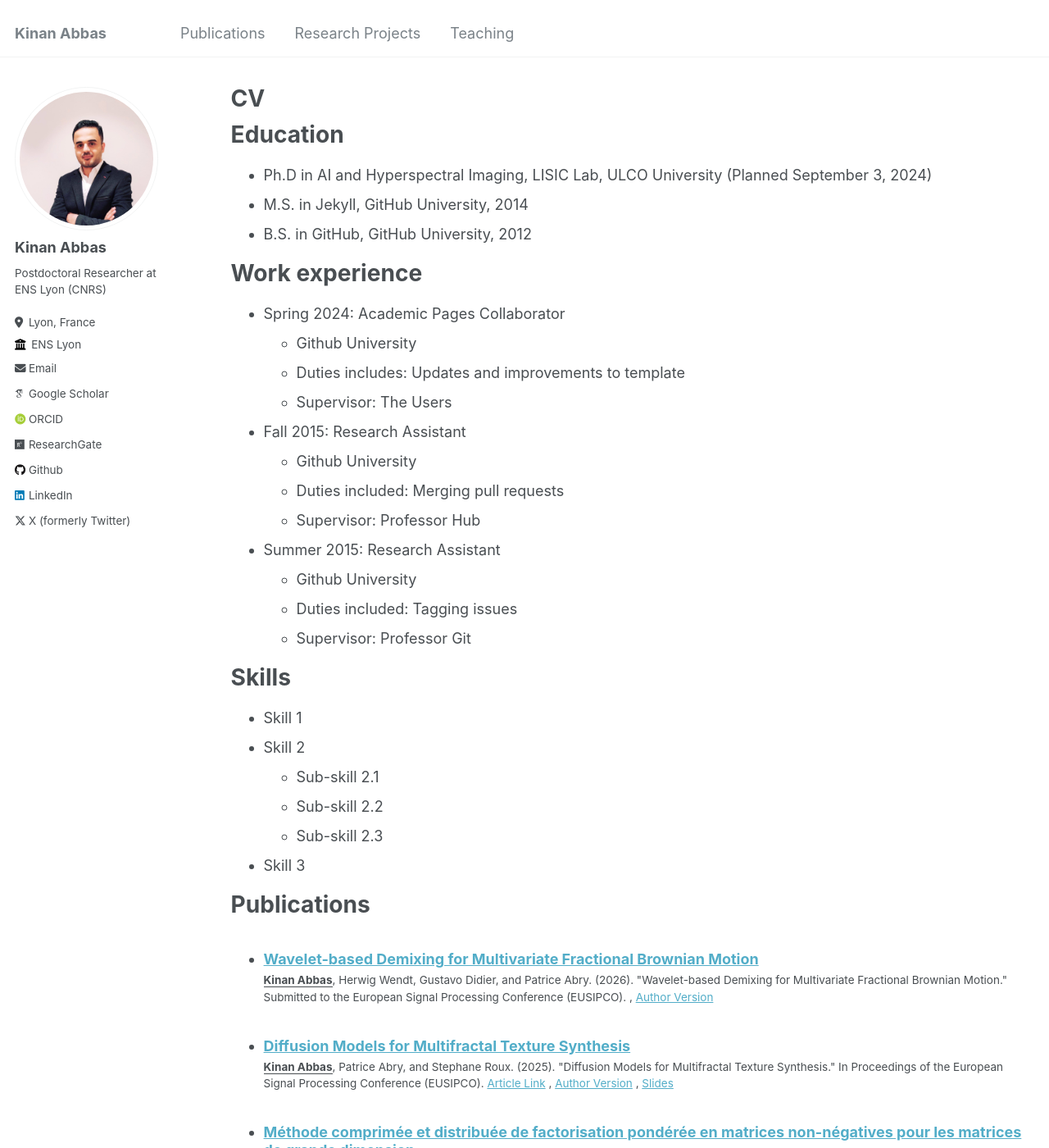
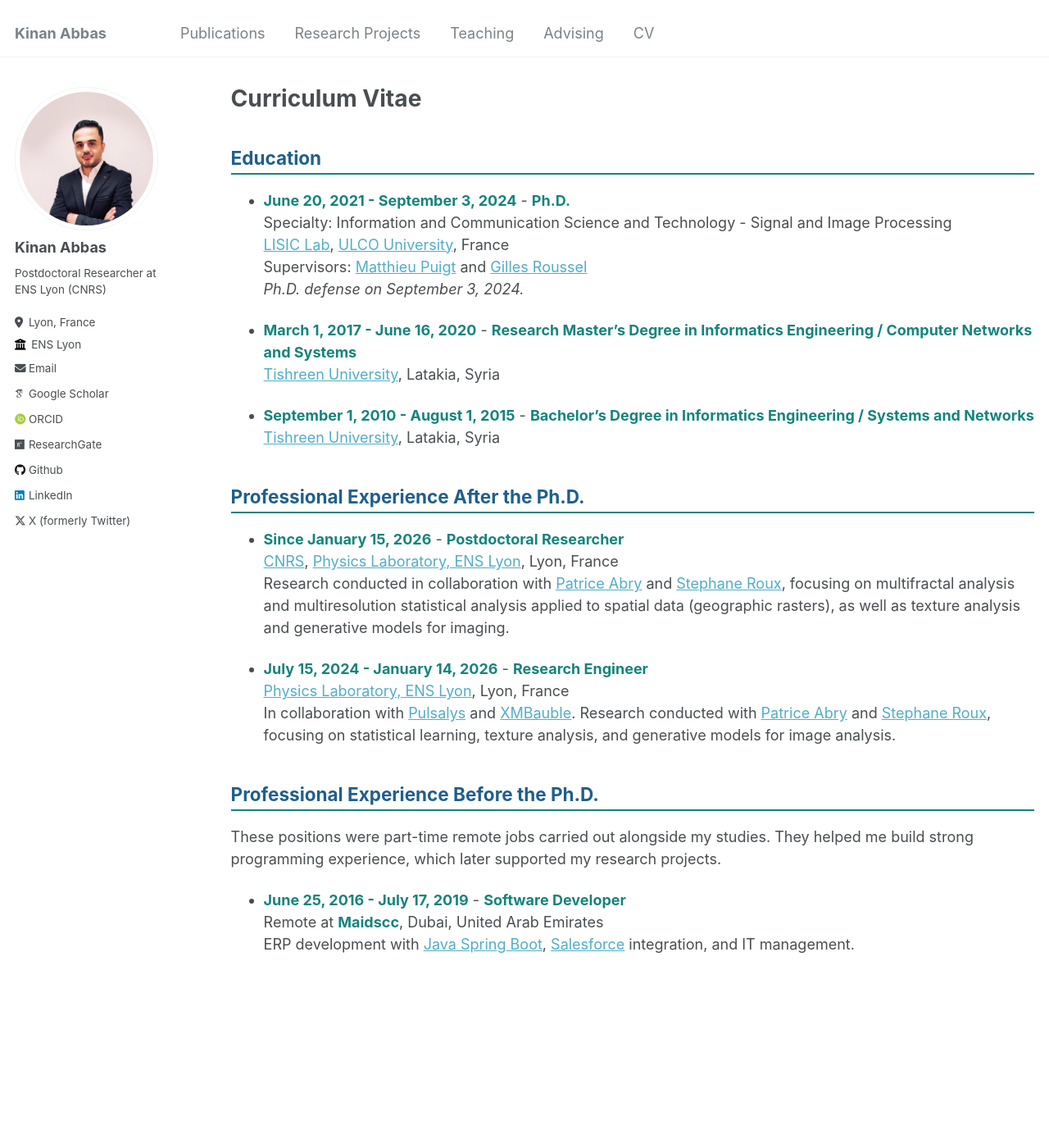
Before and after one commit to kinan3bb3s/kinan3bb3s.github.io, a Jekyll site: the page built from _pages/cv.md, in a window 1280 px wide and 1400 px high. Shown: the whole window at 82% size. Built offline with Jekyll 4.4.1, drawn with Linux system fonts in a browser that asks for light colours; some web fonts are replaced; some of the changed text lies outside the part shown.

```diff
--- a/_data/navigation.yml
+++ b/_data/navigation.yml
@@ -12,14 +12,17 @@ main:
   - title: "Teaching"
     url: /teaching/
 
+  - title: "Advising"
+    url: /advising/
+
   #- title: "Portfolio"
  #   url: /portfolio/
 
   #- title: "Blog Posts"
  #   url: /year-archive/
 
-  # - title: "CV"
-  #   url: /cv/
+  - title: "CV"
+    url: /cv/
 
   # - title: "Guide"
   #   url: /markdown/
--- a/_pages/cv.md
+++ b/_pages/cv.md
@@ -1,6 +1,6 @@
 ---
 layout: archive
-title: "CV"
+title: "Curriculum Vitae"
 permalink: /cv/
 author_profile: true
 redirect_from:
@@ -9,56 +9,55 @@ redirect_from:
 
 {% include base_path %}
 
-Education
-======
-* Ph.D in AI and Hyperspectral Imaging, LISIC Lab, ULCO University (Planned September 3, 2024)
-* M.S. in Jekyll, GitHub University, 2014
-* B.S. in GitHub, GitHub University, 2012
+<style>
+  .cv-page {
+    --cv-blue: #1f5f8b;
+    --cv-teal: #15847b;
+  }
 
-Work experience
-======
-* Spring 2024: Academic Pages Collaborator
-  * Github University
-  * Duties includes: Updates and improvements to template
-  * Supervisor: The Users
+  .cv-page h2 {
+    color: var(--cv-blue);
+    border-bottom: 2px solid var(--cv-teal);
+    padding-bottom: 0.25rem;
+  }
 
-* Fall 2015: Research Assistant
-  * Github University
-  * Duties included: Merging pull requests
-  * Supervisor: Professor Hub
+  .cv-page strong {
+    color: var(--cv-teal);
+  }
+</style>
 
-* Summer 2015: Research Assistant
-  * Github University
-  * Duties included: Tagging issues
-  * Supervisor: Professor Git
+<div class="cv-page" markdown="1">
 
-Skills
-======
-* Skill 1
-* Skill 2
-  * Sub-skill 2.1
-  * Sub-skill 2.2
-  * Sub-skill 2.3
-* Skill 3
+## Education
 
-Publications
-======
-  <ul>{% for post in site.publications reversed %}
-    {% include archive-single-cv.html %}
-  {% endfor %}</ul>
+- **June 20, 2021 - September 3, 2024** - **Ph.D.**
+  Specialty: Information and Communication Science and Technology - Signal and Image Processing
+  [LISIC Lab](https://lisic-prod.univ-littoral.fr/){:target="_blank"}, [ULCO University](https://www.univ-littoral.fr/){:target="_blank"}, France
+  Supervisors: [Matthieu Puigt](https://www-lisic.univ-littoral.fr/~puigt/){:target="_blank"} and [Gilles Roussel](https://scholar.google.com/citations?user=gtdZ87MAAAAJ&hl=fr){:target="_blank"}
+  *Ph.D. defense on September 3, 2024.*
 
-Talks
-======
-  <ul>{% for post in site.talks reversed %}
-    {% include archive-single-talk-cv.html  %}
-  {% endfor %}</ul>
+- **March 1, 2017 - June 16, 2020** - **Research Master's Degree in Informatics Engineering / Computer Networks and Systems**
+  [Tishreen University](https://tishreen.edu.sy/){:target="_blank"}, Latakia, Syria
 
-Teaching
-======
-  <ul>{% for post in site.teaching reversed %}
-    {% include archive-single-cv.html %}
-  {% endfor %}</ul>
+- **September 1, 2010 - August 1, 2015** - **Bachelor's Degree in Informatics Engineering / Systems and Networks**
+  [Tishreen University](https://tishreen.edu.sy/){:target="_blank"}, Latakia, Syria
 
-Service and leadership
-======
-* Currently signed in to 43 different slack teams
+## Professional Experience After the Ph.D.
+
+- **Since January 15, 2026** - **Postdoctoral Researcher**
+  [CNRS](https://www.cnrs.fr/){:target="_blank"}, [Physics Laboratory, ENS Lyon](https://www.ens-lyon.fr/PHYSIQUE/){:target="_blank"}, Lyon, France
+  Research conducted in collaboration with [Patrice Abry](https://perso.ens-lyon.fr/patrice.abry/){:target="_blank"} and [Stephane Roux](https://perso.ens-lyon.fr/stephane.roux/){:target="_blank"}, focusing on multifractal analysis and multiresolution statistical analysis applied to spatial data (geographic rasters), as well as texture analysis and generative models for imaging.
+
+- **July 15, 2024 - January 14, 2026** - **Research Engineer**
+  [Physics Laboratory, ENS Lyon](https://www.ens-lyon.fr/PHYSIQUE/){:target="_blank"}, Lyon, France
+  In collaboration with [Pulsalys](https://www.pulsalys.fr/){:target="_blank"} and [XMBauble](https://xmbauble.com/){:target="_blank"}. Research conducted with [Patrice Abry](https://perso.ens-lyon.fr/patrice.abry/){:target="_blank"} and [Stephane Roux](https://perso.ens-lyon.fr/stephane.roux/){:target="_blank"}, focusing on statistical learning, texture analysis, and generative models for image analysis.
+
+## Professional Experience Before the Ph.D.
+
+These positions were part-time remote jobs carried out alongside my studies. They helped me build strong programming experience, which later supported my research projects.
+
+- **June 25, 2016 - July 17, 2019** - **Software Developer**
+  Remote at **Maidscc**, Dubai, United Arab Emirates
+  ERP development with [Java Spring Boot](https://spring.io/projects/spring-boot){:target="_blank"}, [Salesforce](https://www.salesforce.com/){:target="_blank"} integration, and IT management.
+
+</div>
--- a/_pages/research.md
+++ b/_pages/research.md
@@ -34,7 +34,7 @@ This research focuses on **multivariate fractional Brownian motion (mfBm)**, whi
 
 The main objective of this work is to develop **blind source separation (BSS)** methodologies able to jointly estimate the **mixing matrix \(W\)** and the **covariance structure \(Sigma\)** of the underlying Gaussian sources. Such frameworks provide new tools for analyzing complex scale-invariant data encountered in **physics, neuroscience, and finance**.
 
-A first article based on this work, “Wavelet-based Demixing for Multivariate Fractional Brownian Motion”, has been submitted to the European Signal Processing Conference (EUSIPCO 2026).
+A first article based on this work, “Wavelet-based Demixing for Multivariate Fractional Brownian Motion”, is in the proceedings of the European Signal Processing Conference (EUSIPCO 2026).
 
 
 ## Texture Analysis for the Detection of Counterfeit Luxury Products
--- a/_publications/2026-08-31-EUSIPCO-2026.md
+++ b/_publications/2026-08-31-EUSIPCO-2026.md
@@ -5,10 +5,10 @@ category: "International Conferences with Proceedings"
 permalink: /publication/2026-09-01-wavelet-based-demixing-for-multivariate-fractional-brownian-motion
 excerpt: 'This work proposes a wavelet-based framework for jointly estimating self-similarity, mixing, and correlation structures in multivariate fractional Brownian motion, extending classical approaches beyond Hurst exponent estimation.'
 date: 2026-09-01
-venue: 'Submitted to the 34th European Signal Processing Conference (EUSIPCO 2026), Bruges, Belgium'
+venue: 'In the proceedings of the 34th European Signal Processing Conference (EUSIPCO 2026), Bruges, Belgium'
 # slidesurl: ''
 # paperurl: ''
-citation: '<u><b>Kinan Abbas</b></u>, Herwig Wendt, Gustavo Didier, and Patrice Abry. (2026). "Wavelet-based Demixing for Multivariate Fractional Brownian Motion." Submitted to the European Signal Processing Conference (EUSIPCO).'
+citation: '<u><b>Kinan Abbas</b></u>, Herwig Wendt, Gustavo Didier, and Patrice Abry. (2026). "Wavelet-based Demixing for Multivariate Fractional Brownian Motion." In the proceedings of the European Signal Processing Conference (EUSIPCO).'
 author_version: 'Eusipco26_OfBm_Demix.pdf'
 ---
 Multivariate self-similarity provides a relevant framework for analyzing correlated signals exhibiting scale-free temporal dynamics. However, most existing approaches focus only on estimating self-similarity parameters, such as Hurst exponents, while overlooking important information contained in the mixing and correlation between components. In this work, we propose a wavelet-based demixing framework for multivariate fractional Brownian motion (mFBM), enabling the joint estimation of self-similarity parameters, mixing matrices, and correlation structures. The approach relies on embedding the statistical properties of multivariate wavelet coefficients into an optimization framework. The performance of the proposed method is evaluated through Monte Carlo simulations under various multivariate scenarios, and its relevance is illustrated on real financial data. These results show the potential of wavelet-based approaches for a more complete characterization of multivariate self-similar processes.
```
Also changed, not shown: _pages/about.md (+6 -0 lines), _pages/advising.md (added, +30 -0 lines), 2 other files.
